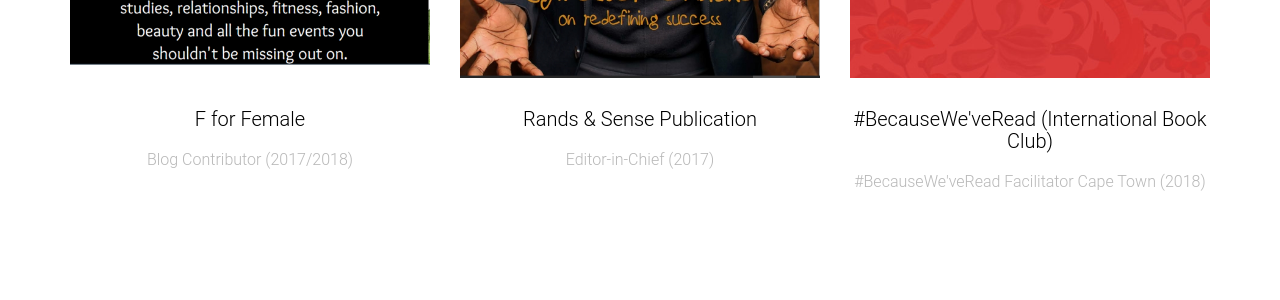
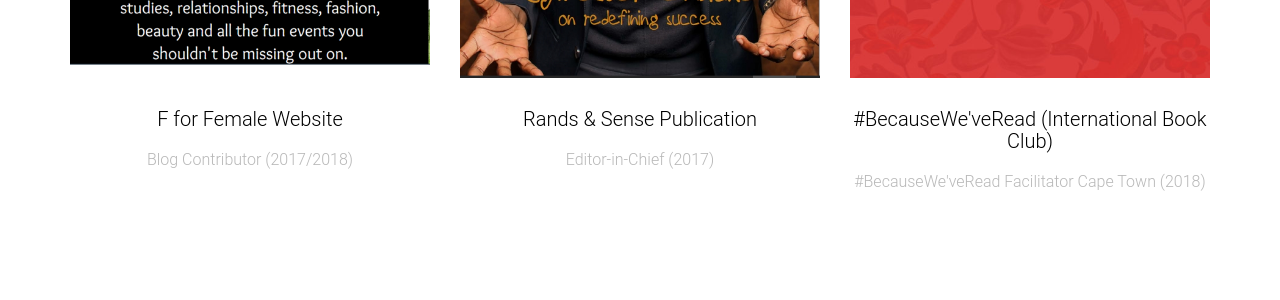
Before and after one commit to Surekha24/Surekha24.github.io, a Jekyll site: the page projects.html, which Jekyll copies as it is, in a window 1280 px wide. Shown: the part 1424-1724 px from the top of the page. Built offline with Jekyll 4.4.1, drawn with Linux system fonts in a browser that asks for light colours; nearby versions of some CDN libraries; library files that are not in the unit come from our copies.

Commit message:
Update projects.html

```diff
--- a/projects.html
+++ b/projects.html
@@ -92,7 +92,7 @@
 						</div>
 
 						<div class="desc">
-							<h3><a href="https://ffourfemale.wixsite.com/fforfemale/blog/author/Surekha-Bhugeloo" target="_blank">F for Female</a></h3>
+							<h3><a href="https://ffourfemale.wixsite.com/fforfemale/blog/author/Surekha-Bhugeloo" target="_blank">F for Female Website</a></h3>
 							<span>Blog Contributor (2017/2018)</span>
 						</div>
 					</div>
```
